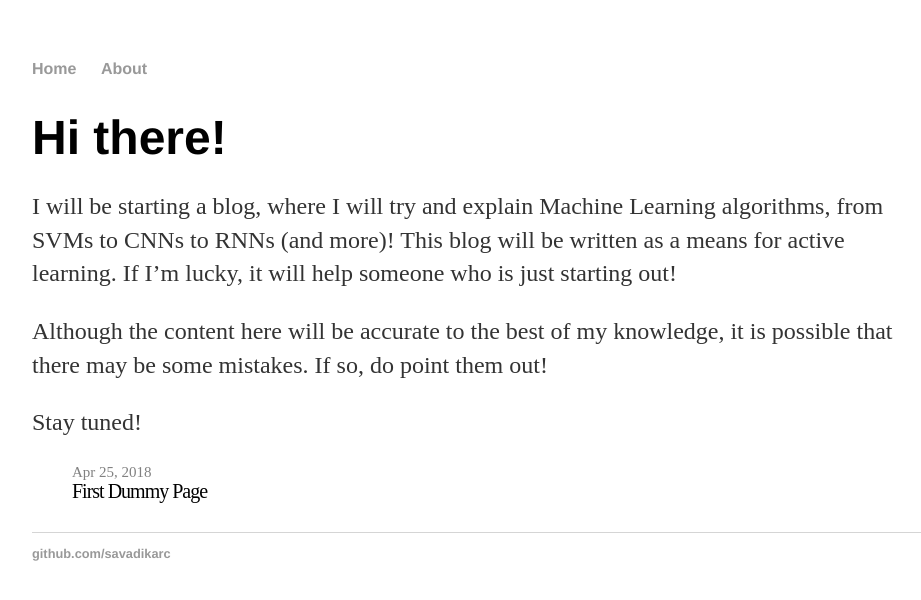
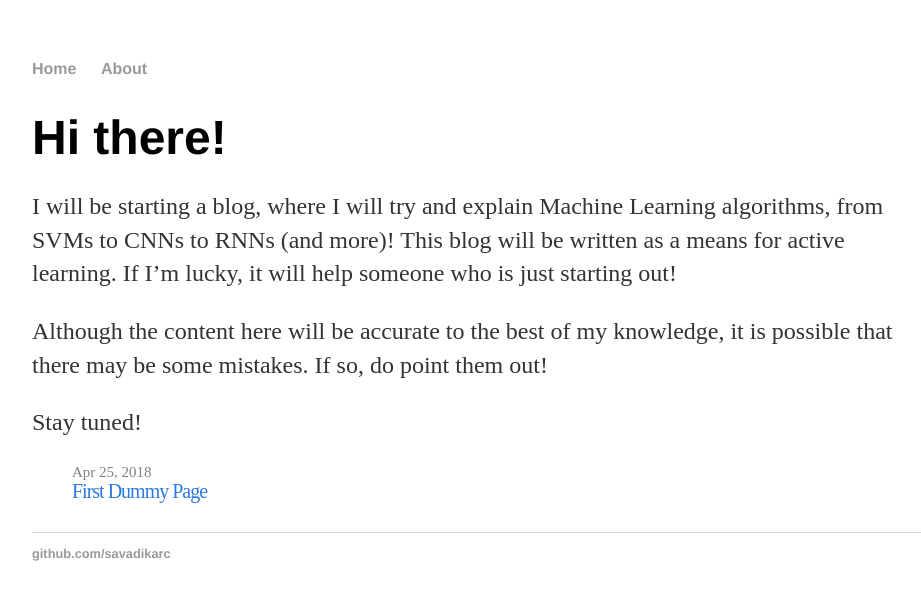
Before and after one commit to savadikarc/savadikarc.github.io, a Jekyll site: the page built from index.html, in a window 1280 px wide. Shown: the top 600 px of the page, without its empty margins (160-1081 px from the left). Built offline with Jekyll 4.4.1, drawn with Linux system fonts in a browser that asks for light colours.

Commit message:
change hyperlink colour

```diff
--- a/css/main.css
+++ b/css/main.css
@@ -54,7 +54,7 @@ ul.posts li {
   font-size: 20px;
   letter-spacing: -1px;
   line-height: 1;
-  color: #000;
+  color: #2a7ae2;
 }
 
 .posts .post-date {
```
